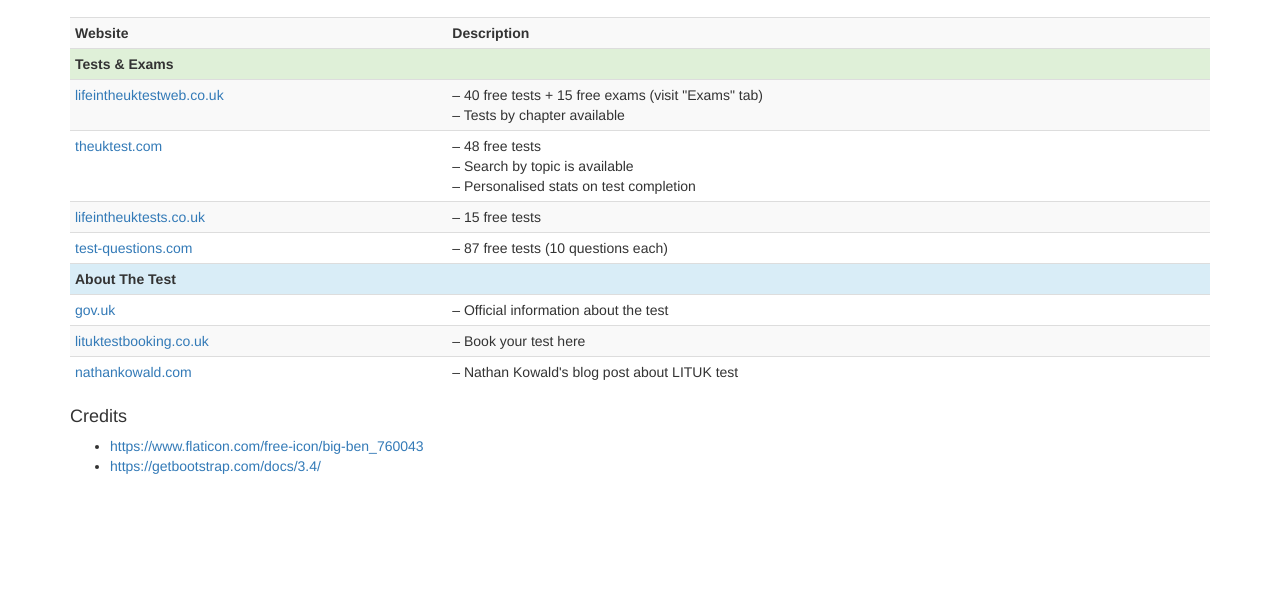
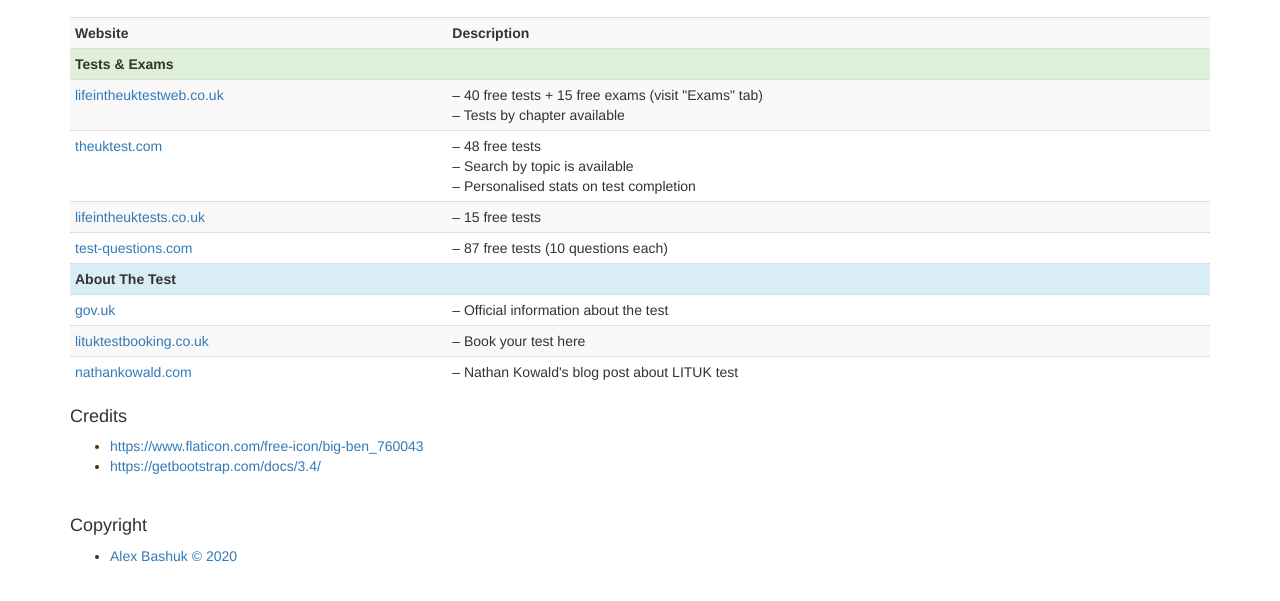
Before and after one commit to bashuk/LifeInTheUK, a plain HTML site: page resources.html in a window 1280 px wide. Shown: the part 197-798 px from the top of the page. Drawn offline with nearby package versions, Linux system fonts and the light colour scheme.

Commit message:
Adding copyright

```diff
--- a/resources.html
+++ b/resources.html
@@ -58,6 +58,12 @@
         <li><a href="https://getbootstrap.com/docs/3.4/">https://getbootstrap.com/docs/3.4/</a></li>
       </ul>
       <br>
+
+      <h4>Copyright</h4>
+      <ul>
+        <li><a href="https://github.com/bashuk/LifeInTheUK/blob/master/LICENSE">Alex Bashuk © 2020</a></li>
+      </ul>
+      <br>
     </div>
 
     <script src="https://code.jquery.com/jquery-1.12.4.min.js" integrity="sha384-nvAa0+6Qg9clwYCGGPpDQLVpLNn0fRaROjHqs13t4Ggj3Ez50XnGQqc/r8MhnRDZ" crossorigin="anonymous"></script>
```
Also changed, not shown: timeline.html (+6 -0 lines).
